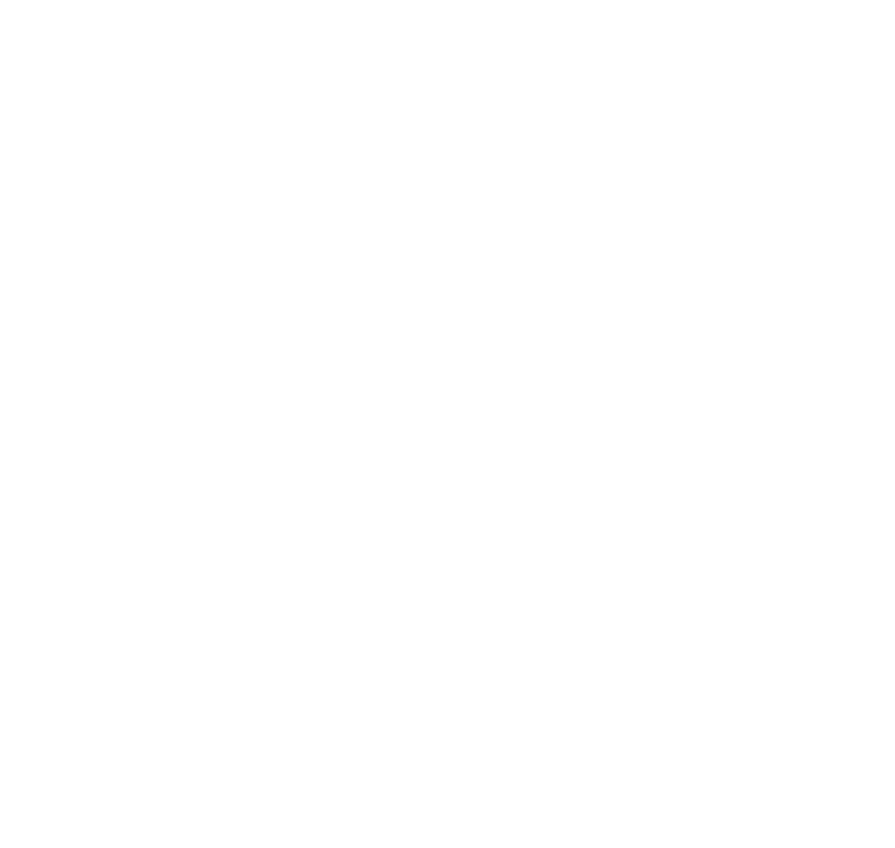
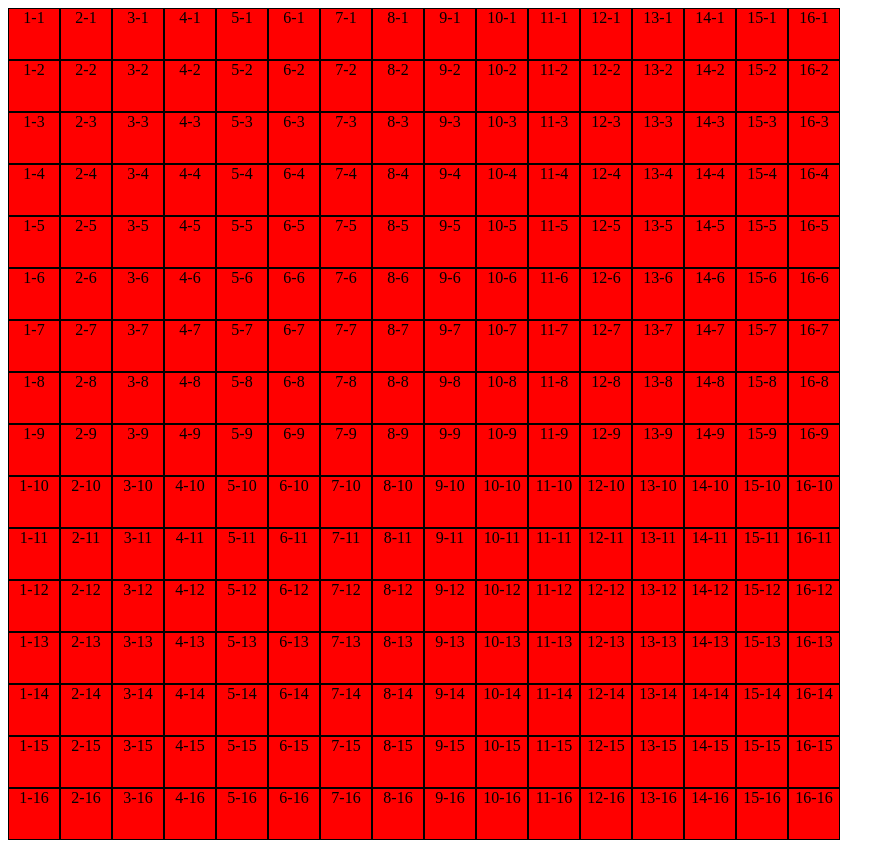
Before and after one commit to Idiob1ast/odin--etch-a-sketch, a plain HTML site: page index.html in a window 1280 px wide. Shown: the whole page, without its empty margins (0-895 px from the left). Before the commit the page ends 800 px from the top, so only its background shows below. Drawn offline with Linux system fonts and the light colour scheme.

Commit message:
Create a grid of square divs

```diff
--- a/index.html
+++ b/index.html
@@ -4,8 +4,11 @@
     <meta charset="UTF-8" />
     <meta name="viewport" content="width=device-width, initial-scale=1.0" />
     <title>Etch-A-Sketch</title>
-    <script src="script.js" defer></script>
     <link rel="stylesheet" href="style.css" />
   </head>
-  <body></body>
+  <body>
+    <div class="container"></div>
+
+    <script src="script.js"></script>
+  </body>
 </html>
--- a/script.js
+++ b/script.js
@@ -0,0 +1,28 @@
+// Grid dimensions
+const grid_columns = 16;
+const grid_rows = 16;
+
+// Cache "container" div to DOM
+const container_div = document.querySelector(".container");
+
+// Create grid div and add a class
+const grid_div = document.createElement("div");
+grid_div.classList.add("grid");
+
+// Create the grid columns
+for (let i = 0; i < grid_columns; i++) {
+  let grid_column = document.createElement("div");
+  grid_column.classList.add("column");
+
+  // Create the row in each column and append it to the column
+  for (let j = 0; j < grid_rows; j++) {
+    let grid_cell = document.createElement("div");
+    grid_cell.classList.add("cell");
+    grid_cell.innerText = `${i + 1}-${j + 1}`;
+    grid_column.appendChild(grid_cell);
+  }
+  grid_div.appendChild(grid_column); // Append the columns to the grid
+}
+
+// Append "grid" div to "container" div
+container_div.appendChild(grid_div);
--- a/style.css
+++ b/style.css
@@ -0,0 +1,11 @@
+.grid {
+  display: flex;
+}
+
+.cell {
+  width: 50px;
+  height: 50px;
+  background-color: red;
+  border: 1px black solid;
+  text-align: center;
+}
```
